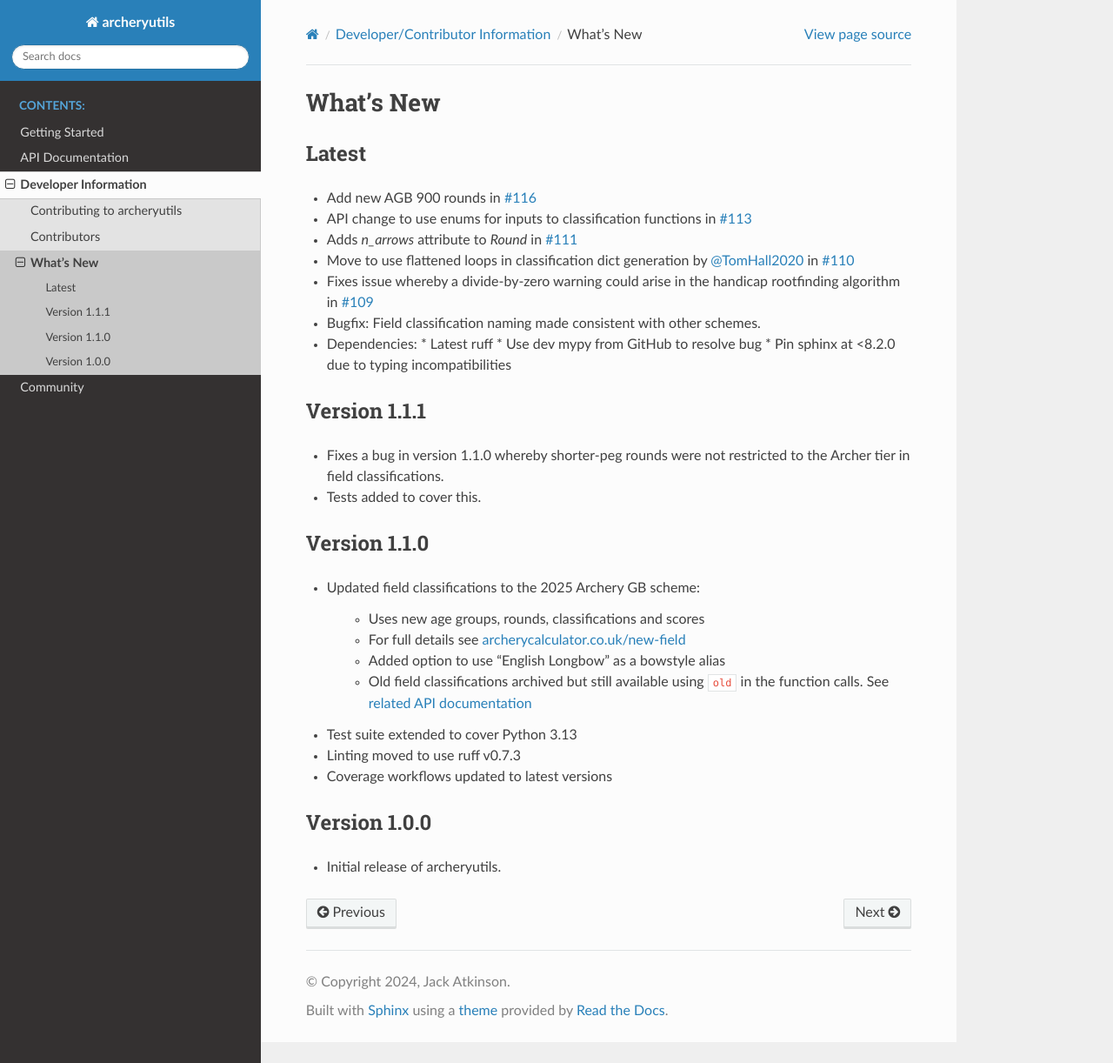
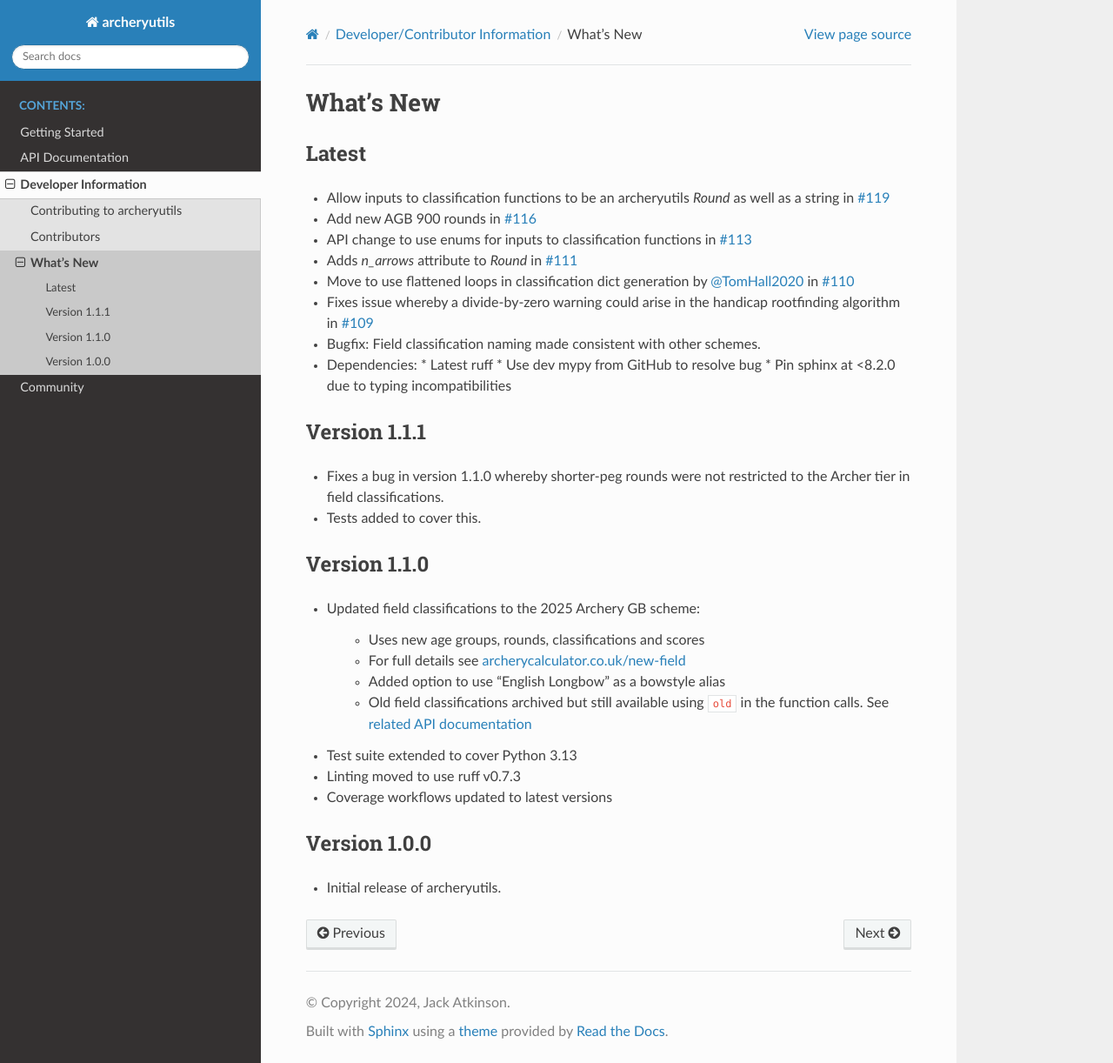
Before and after one commit to jatkinson1000/archeryutils, a Sphinx documentation site: the page built from docs/develop/whats-new.rst, in a window 1280 px wide and 1222 px high. Shown: the whole window at 87% size. Built offline with Sphinx 7.4.7 and the Read the Docs theme 3.1.0, drawn with Linux system fonts in a browser that asks for light colours.

Commit message:
Update what's new with new Round input option to classification functions.

```diff
--- a/docs/develop/whats-new.rst
+++ b/docs/develop/whats-new.rst
@@ -3,6 +3,8 @@ What's New
 
 Latest
 ------
+* Allow inputs to classification functions to be an archeryutils `Round`
+  as well as a string in `#119 <https://github.com/jatkinson1000/archeryutils/pull/119>`_
 * Add new AGB 900 rounds in `#116 <https://github.com/jatkinson1000/archeryutils/pull/116>`_
 * API change to use enums for inputs to classification functions
   in `#113 <https://github.com/jatkinson1000/archeryutils/pull/113>`_
```
